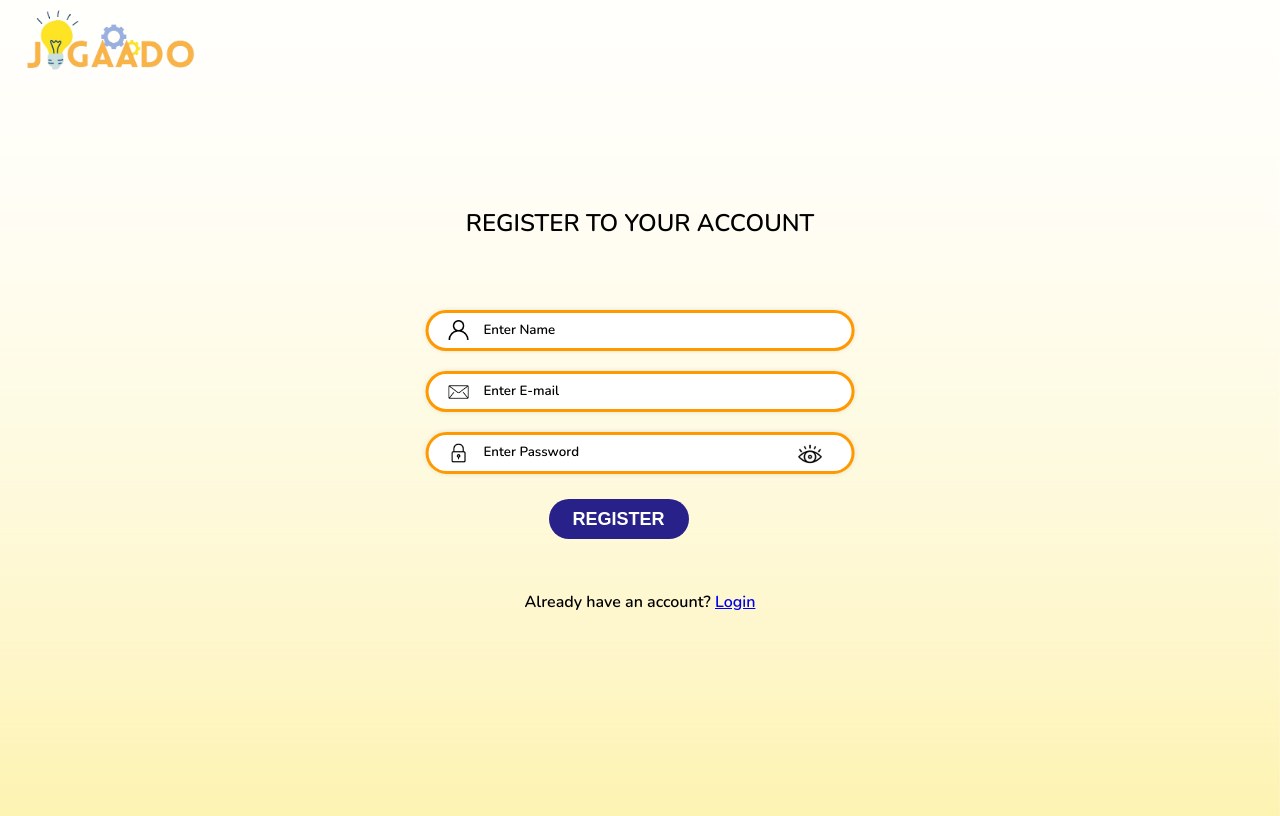
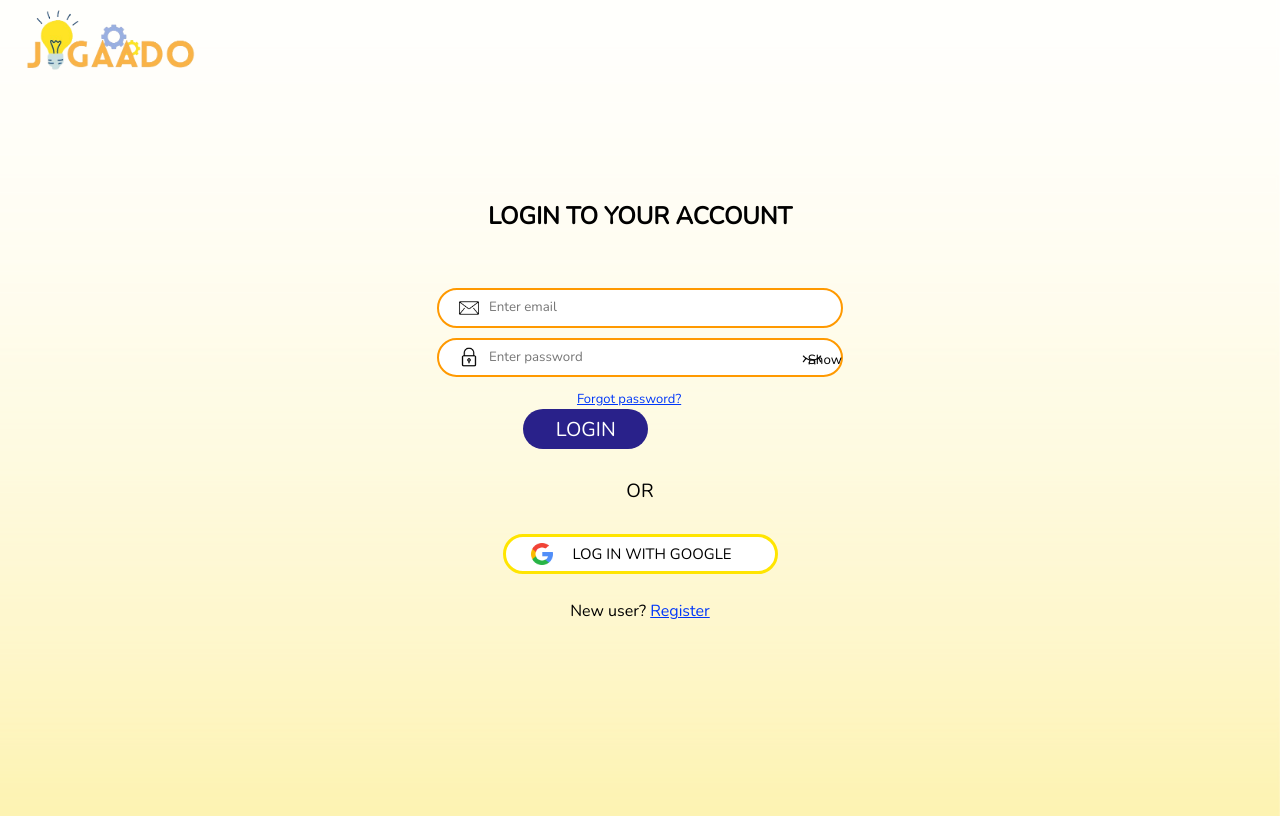
Before and after one commit to tnc2023/Jugaado, a Flask app: template templates/register.html in a window 1280 px wide. Run offline with Flask 3, Linux system fonts and the light colour scheme; the template is opened without the code that fills it, so the values that code supplies are empty; parts of the project's set-up code (start-up, migrations or seed data) failed here and were passed over; some libraries are stand-ins or nearby versions.

Commit message:
completed

```diff
--- a/app.py
+++ b/app.py
@@ -1,75 +1,41 @@
-from flask import Flask, render_template, request, redirect, session, url_for
+from flask import Flask, render_template, request, redirect, url_for, flash
 from flask_pymongo import PyMongo
-from flask_wtf import FlaskForm
-from wtforms import StringField, PasswordField, SubmitField, validators
+from werkzeug.security import generate_password_hash, check_password_hash
 
 app = Flask(__name__)
-app.config['MONGO_URI'] = 'mongodb+srv://info:<password>@authentication.489yabh.mongodb.net/?retryWrites=true&w=majority&appName=Authentication'
+app.secret_key = "secret"
+app.config["MONGO_URI"] = "mongodb+srv://info:HR5HbNCrGWoJfUFs@authentication.489yabh.mongodb.net/Authentication?retryWrites=true&w=majority&appName=Authentication"
 mongo = PyMongo(app)
-csrf = CSRFProtect(app)  # Initialize CSRF protection
 
-class RegistrationForm(FlaskForm):
-    email = StringField('Email', validators=[validators.DataRequired(), validators.Email()])
-    password = PasswordField('Password', validators=[validators.DataRequired(), validators.EqualTo('confirm', message='Passwords must match')])
-    confirm = PasswordField('Confirm Password')
-    submit = SubmitField('Register')
+@app.route('/')
+def index():
+    return render_template('index.html')
 
-class LoginForm(FlaskForm):
-    email = StringField('Email', validators=[validators.DataRequired(), validators.Email()])
-    password = PasswordField('Password', validators=[validators.DataRequired()])
-    submit = SubmitField('Login')
+@app.route('/register', methods=['POST', 'GET'])
+def register():
+    if request.method == 'POST':
+        existing_user = mongo.db.users.find_one({'email' : request.form['email']})
 
-@app.route('/register', methods=['GET', 'POST'])
-def register():
-    form = RegistrationForm()
-    if request.method == 'POST' and form.validate_on_submit():
-        email = form.email.data
-        password = form.password.data
+        if existing_user is None:
+            hashed_password = generate_password_hash(request.form['password'], method='pbkdf2:sha256')
+            mongo.db.users.insert_one({'name' : request.form['name'], 'email' : request.form['email'], 'password' : hashed_password})
+            flash('Registration Successful!')
+            # return redirect(url_for('index'))
+        flash('User already exists!')
+    return render_template('register.html')
 
-        # Check if the email already exists in the database
-        users = mongo.db.users
-        existing_user = users.find_one({'email': email})
-
-        if existing_user:
-            # Email already exists
-            return 'Email already exists. Please use a different email.'
-        else:
-            # Add new user to the database
-            users.insert_one({'email': email, 'password': password})
-            # Redirect to success page
-            return redirect(url_for('registration_success'))
-
-    # Render the registration template with the CSRF token
-    return render_template('register.html', form=form, csrf_token=csrf_token())
-
-@app.route('/registration_success')
-def registration_success():
-    return 'Registration successful!'
-
-@app.route('/login', methods=['GET', 'POST'])
+@app.route('/login', methods=['POST', 'GET'])
 def login():
-    form = LoginForm()
-    if form.validate_on_submit():
-        users = mongo.db.users
-        login_user = users.find_one({'email': form.email.data})
+    if request.method == 'POST':
+        login_user = mongo.db.users.find_one({'email' : request.form['email']})
 
         if login_user:
-            if login_user['password'] == form.password.data:
-                session['email'] = form.email.data
-                return redirect('/')
-            return 'Invalid email/password combination'
-        return 'User not found!'
+            if check_password_hash(login_user['password'], request.form['password']):
+                flash('Logged in successfully!')
+                return redirect(url_for('index'))
 
-    return render_template('login.html', form=form, csrf_token=csrf_token())
-def home():
-    if 'email' in session:
-        return f"Logged in as {session['email']}"
-    return 'You are not logged in'
-
-@app.route('/logout')
-def logout():
-    session.pop('email', None)
-    return redirect('/')
+        flash('Invalid username/password combination')
+    return render_template('login.html')
 
 if __name__ == '__main__':
     app.run(debug=True)
--- a/templates/register.html
+++ b/templates/register.html
@@ -1,90 +1,62 @@
 <!DOCTYPE html>
 <html>
+
 <head>
-    <title>Registration Page</title>
-    <link rel="stylesheet" href="../static/css/registration.css">
-    <link href="https://fonts.googleapis.com/css2?family=Nunito:wght@600&display=swap" rel="stylesheet">
+    <title>Login Page</title>
+    <link rel="stylesheet" href="../static/css/login.css">
+    <script src="../static/js/login.js"></script>
 </head>
+
 <body>
-    <img class="logo" src="../static/images/logo.png" alt="Logo">
-    <h2 class="heading-text">REGISTER TO YOUR ACCOUNT</h2>
-    <form id="registrationForm"> <!-- Add the form element here -->
-        <div class="input-container">
-            <input class="name" type="text" id="name" placeholder="Enter Name">
-            <span id="nameError"></span>
-        </div>
-        <div class="input-container">
-            <input class="email" type="email" id="email" placeholder="Enter E-mail">
-            <span id="emailError"></span>
-        </div>
-        <div class="input-container">
-            <input class="password" type="password" id="password" placeholder="Enter Password">
-            <img src="../static/images/open-eye.png" class="eye" onclick="togglePasswordVisibility()">
-            <span id="passwordError"></span>
-        </div>
-        <button type="button" class="register-button" onclick="initializeValidation()">REGISTER</button>
-    </form>
-    <p class="login-text">Already have an account? <a href="login.html">Login</a></p>
+    <img src="../static/images/logo.png" alt="Logo" class="logo">
+    <div class="container">
+        <h1 class="heading">LOGIN TO YOUR ACCOUNT</h1>
 
-    <!-- JavaScript code -->
+        {% with messages = get_flashed_messages() %}
+        {% if messages %}
+            <ul>
+                {% for message in messages %}
+                    <li>{{ message }}</li>
+                {% endfor %}
+            </ul>
+        {% endif %}
+        {% endwith %}
+
+        <form method="POST" action="{{ url_for('login') }}">
+            <div>
+                <input class="input-email" type="text" name="email" placeholder="Enter email" required>
+            </div>
+
+            <div class="input-wrapper">
+                <input class="input-password" id="password-field" type="password" name="password" placeholder="Enter password" required>
+                <button type="button" id="eye-button" class="eye-button" onclick="togglePasswordVisibility()">Show</button>
+            </div>
+
+            <a href="#" class="forgot-password">Forgot password?</a>
+
+            <button type="submit" class="login-button">LOGIN</button>
+        </form>
+
+        <p class="or-text">OR</p>
+
+        <button class="google-button">LOG IN WITH GOOGLE</button>
+
+        <p class="register-link">New user? <a href="{{ url_for('register') }}" style="color: #0037F9;">Register</a></p>
+    </div>
+
     <script>
         function togglePasswordVisibility() {
-            var passwordInput = document.getElementById('password');
-            if (passwordInput.type === 'password') {
-                passwordInput.type = 'text';
+            var passwordField = document.getElementById('password-field');
+            var eyeButton = document.getElementById('eye-button');
+            if (passwordField.type === 'password') {
+                passwordField.type = 'text';
+                eyeButton.textContent = 'Hide';
             } else {
-                passwordInput.type = 'password';
+                passwordField.type = 'password';
+                eyeButton.textContent = 'Show';
             }
         }
-
-        function validateForm() {
-            var nameField = document.getElementById('name');
-            var emailField = document.getElementById('email');
-            var passwordField = document.getElementById('password');
-            var nameError = document.getElementById('nameError');
-            var emailError = document.getElementById('emailError');
-            var passwordError = document.getElementById('passwordError');
-            var valid = true;
-
-            nameError.innerHTML = '';
-            emailError.innerHTML = '';
-            passwordError.innerHTML = '';
-
-            if (nameField.value.trim() === '') {
-                nameError.innerHTML = 'Name is required';
-                valid = false;
-            }
-            if (emailField.value.trim() === '') {
-                emailError.innerHTML = 'Email is required';
-                valid = false;
-            } else if (!isValidEmail(emailField.value.trim())) {
-                emailError.innerHTML = 'Invalid email address';
-                valid = false;
-            }
-            if (passwordField.value.trim() === '') {
-                passwordError.innerHTML = 'Password is required';
-                valid = false;
-            }
-            if (valid) {
-                // Form is valid, submit the form
-                document.getElementById('registrationForm').submit();
-            }
-        }
-
-        function isValidEmail(email) {
-            // You can add your email validation logic here
-            // For simplicity, let's assume any email is valid
-            return true;
-        }
-
-        function initializeValidation() {
-            validateForm();
-        }
-
-        window.onload = function() {
-            var registerButton = document.querySelector('.register-button');
-            registerButton.onclick = initializeValidation;
-        };
     </script>
 </body>
+
 </html>
```
Also changed, not shown: templates/login.html (+35 -14 lines).
